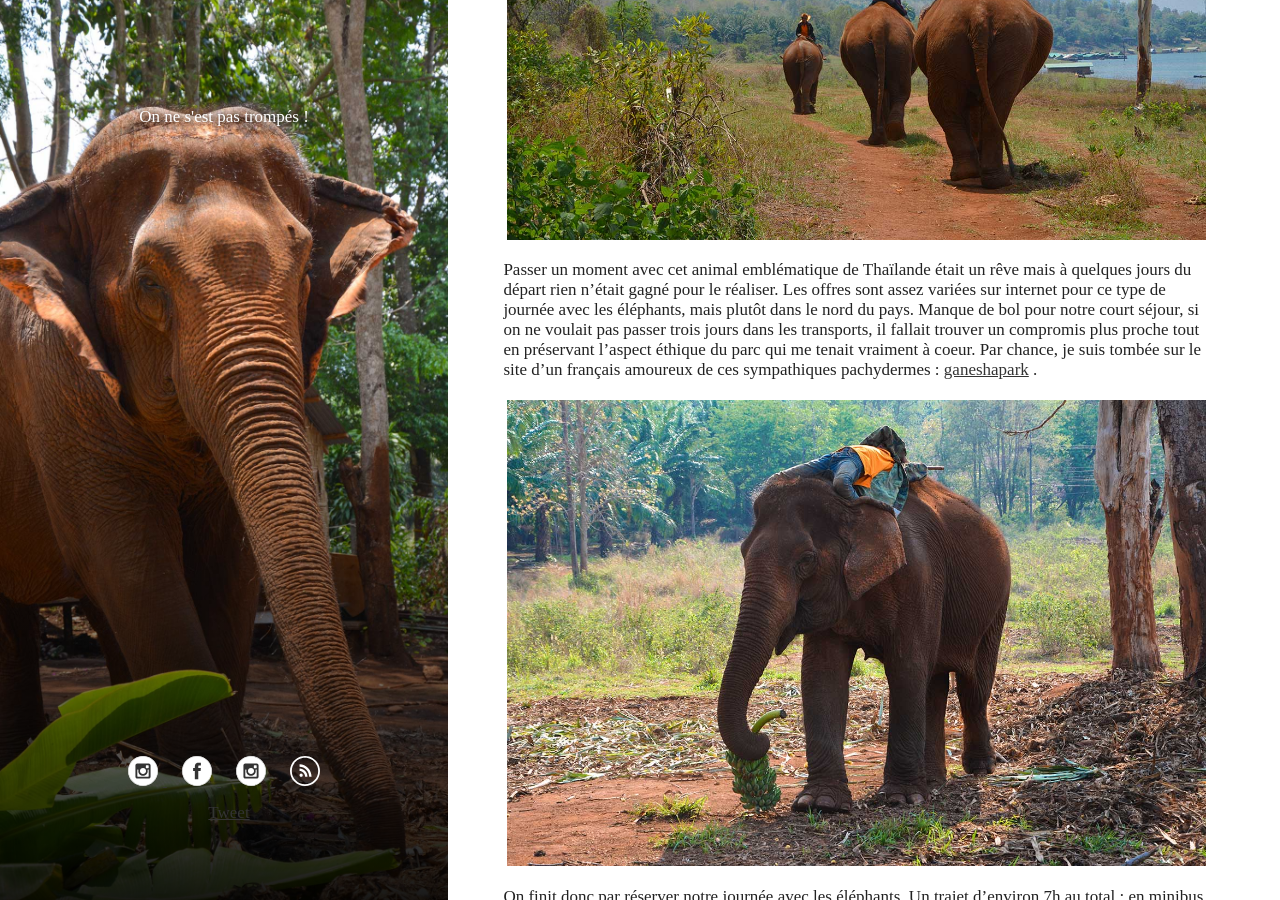
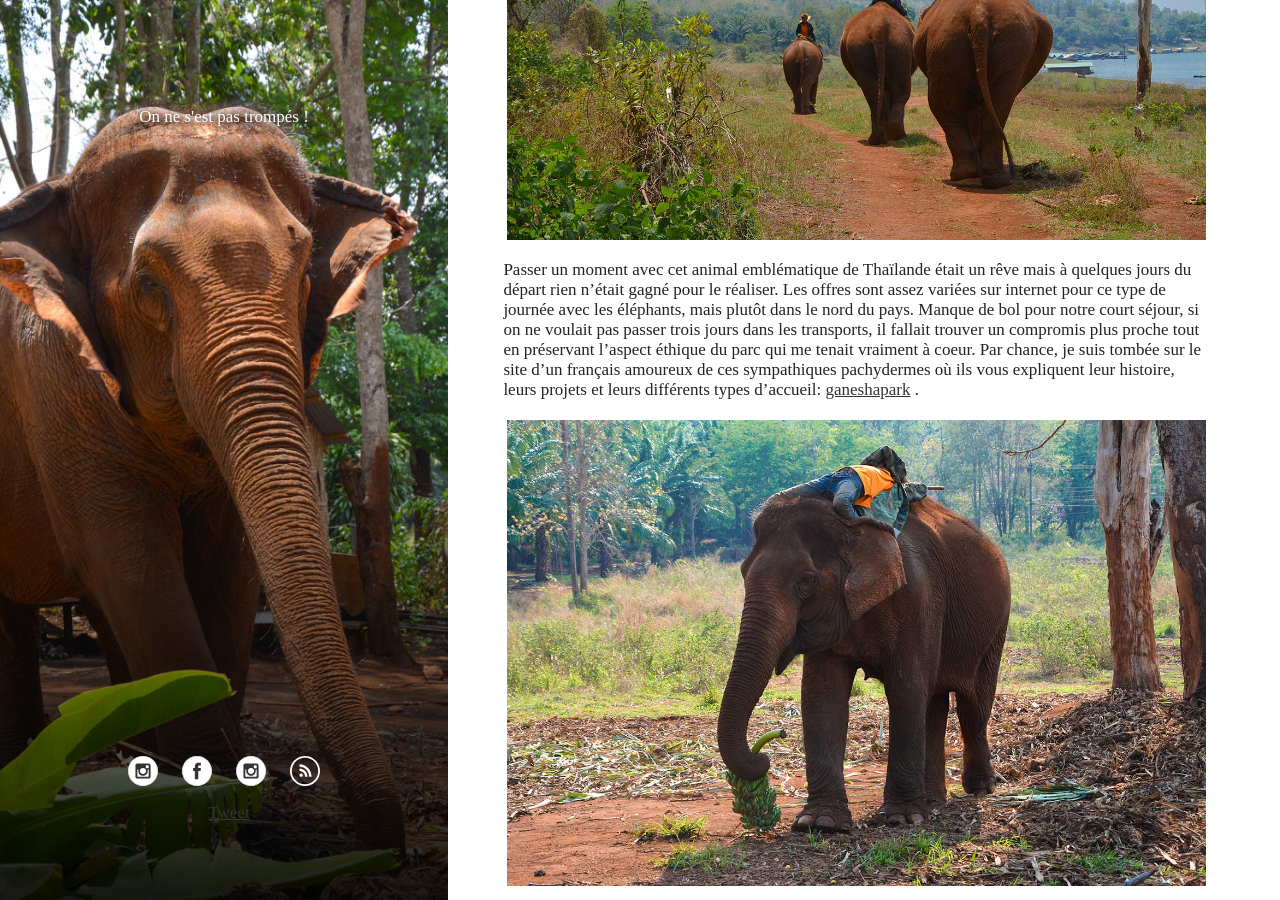
Before and after one commit to FlorentD/cairatuverras.github.io, a Jekyll site: the page built from _posts/2017-04-21-thailande-elephants.md, in a window 1280 px wide and 900 px high, scrolled down 665 px. Built offline with Jekyll 4.4.1, drawn with Linux system fonts in a browser that asks for light colours; comment, search, counter and statistics services are not loaded.

Commit message:
Update 2017-04-21-thailande-elephants.md

```diff
--- a/_posts/2017-04-21-thailande-elephants.md
+++ b/_posts/2017-04-21-thailande-elephants.md
@@ -13,7 +13,7 @@ author: Déborah
 
 [![railroad]({{ site.images }}/thailande_elephants/front.jpg)]({{ site.images }}/thailande_elephants/front.jpg)
 Passer un moment avec cet animal emblématique de Thaïlande était un rêve mais à quelques jours du départ rien n’était gagné pour le réaliser.
-Les offres sont assez variées sur internet pour ce type de journée avec les éléphants, mais plutôt dans le nord du pays. Manque de bol pour notre court séjour, si on ne voulait pas passer trois jours dans les transports, il fallait trouver un compromis plus proche tout en préservant l’aspect éthique du parc qui me tenait vraiment à coeur. Par chance, je suis tombée sur le site d’un français amoureux de ces sympathiques pachydermes : <a href="http://www.ganeshapark.com/index.htm">ganeshapark</a> .
+Les offres sont assez variées sur internet pour ce type de journée avec les éléphants, mais plutôt dans le nord du pays. Manque de bol pour notre court séjour, si on ne voulait pas passer trois jours dans les transports, il fallait trouver un compromis plus proche tout en préservant l’aspect éthique du parc qui me tenait vraiment à coeur. Par chance, je suis tombée sur le site d’un français amoureux de ces sympathiques pachydermes où ils vous expliquent leur histoire, leurs projets et leurs différents types d'accueil: <a href="http://www.ganeshapark.com/index.htm">ganeshapark</a> .
 
 [![railroad]({{ site.images }}/thailande_elephants/sieste.jpg)]({{ site.images }}/thailande_elephants/sieste.jpg)
 
```
